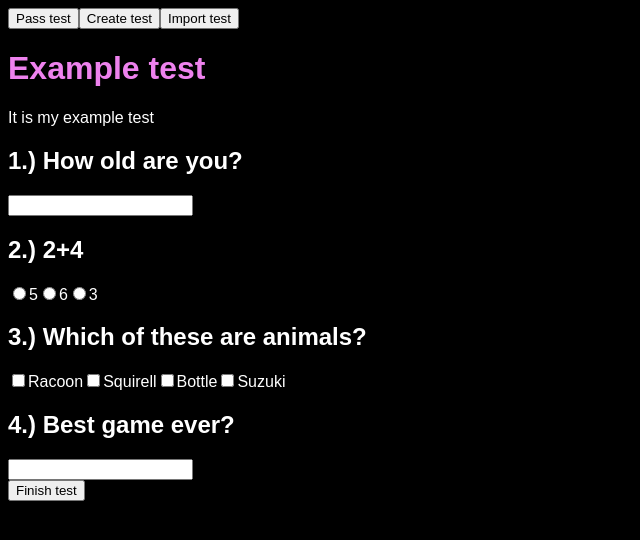
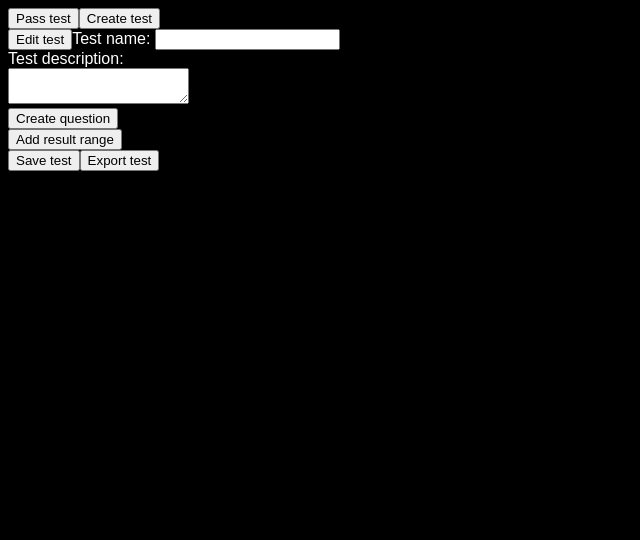
Before and after one commit to ronikiienko/tests_app, a React (Vite) app: page / in a window 1280 px wide. Shown: the top 540 px of the page, without its empty margins (0-640 px from the left). Built offline with nearby package versions, Linux system fonts and the light colour scheme.

Commit message:
implement_mui

```diff
--- a/src/components/App.jsx
+++ b/src/components/App.jsx
@@ -3,7 +3,7 @@ import PassTest from './passTest/PassTest.jsx';
 import CreateTest from './createTest/Create-Test.jsx';
 
 export default function App() {
-    const [mode, setMode] = React.useState('passTest')
+    const [mode, setMode] = React.useState('create')
     function setPassMode () {
         setMode('passTest');
     }
--- a/src/components/createTest/Create-Question.jsx
+++ b/src/components/createTest/Create-Question.jsx
@@ -2,9 +2,16 @@ import React from 'react';
 import CreateAnswers from './Create-Answers.jsx';
 
 
-export default function CreateQuestion({questionIndex, setQuestions, saveSignal}) {
+export default function CreateQuestion({questionIndex, setQuestions, saveSignal, configObject}) {
     const [answers, setAnswers] = React.useState([]);
-    const [questionGeneral, setQuestionGeneral] = React.useState({question: '', answersType: ''});
+    const [questionGeneral, setQuestionGeneral] = React.useState({question: 'a', answersType: ''});
+    const renderCount = React.useRef(0);
+    React.useEffect(() => {
+        renderCount.current = renderCount.current + 1;
+    });
+    console.log(renderCount.current);
+    console.log('answers', answers);
+    console.log('question general', questionGeneral);
 
     function deleteQuestion() {
         setQuestions((prevQuestions) => {
@@ -16,16 +23,35 @@ export default function CreateQuestion({questionIndex, setQuestions, saveSignal}
         });
     }
 
+    // console.log(configObject);
+
+
     React.useEffect(() => {
+        if (renderCount.current > 1) {
             setQuestions(prevQuestions => {
                 let newQuestions = [...prevQuestions];
                 newQuestions[questionIndex] = {
                     ...questionGeneral,
-                answers: [...answers]
+                    answers: [...answers],
+                };
+                return newQuestions;
+            });
         }
-            return newQuestions;
-        })
-    }, [saveSignal])
+    }, [saveSignal]);
+
+    /*React.useEffect(() => {
+        if (renderCount.current > 2) {
+            let newQuestion = {...configObject.questions[questionIndex]};
+            let newAnswers = [...newQuestion.answers];
+            setAnswers(newAnswers);
+            let newQuestionGeneral = {
+                question: newQuestion.question,
+                answersType: newQuestion.answersType,
+            };
+            setQuestionGeneral(newQuestionGeneral);
+        }
+    }, [configObject]);
+*/
 
     function addNewAnswer() {
         setAnswers((prevAnswers) => {
@@ -33,7 +59,7 @@ export default function CreateQuestion({questionIndex, setQuestions, saveSignal}
             if (questionGeneral.answersType === 'number') {
                 newAnswers.push({min: '', max: '', mark: ''});
             } else {
-                newAnswers.push({answer: '', mark: ''})
+                newAnswers.push({answer: '', mark: ''});
             }
             return newAnswers;
         });
@@ -49,27 +75,29 @@ export default function CreateQuestion({questionIndex, setQuestions, saveSignal}
     }
 
     React.useEffect(() => {
+        if (renderCount.current > 1) {
             let emptyAnswer;
             if (questionGeneral.answersType === 'number') {
                 emptyAnswer = {
                     min: '',
                     max: '',
-                mark: ''
-            }
+                    mark: '',
+                };
             } else {
                 emptyAnswer = {
                     answer: '',
-                mark: ''
-            }
+                    mark: '',
+                };
             }
             setAnswers((prevAnswers) => {
                 let newAnswers = [];
                 for (let i = 0; i < prevAnswers.length; i++) {
-                newAnswers.push(emptyAnswer)
+                    newAnswers.push(emptyAnswer);
                 }
                 return [...newAnswers];
-        })
-    }, [questionGeneral.answersType])
+            });
+        }
+    }, [questionGeneral.answersType]);
 
 
     return (
@@ -77,13 +105,13 @@ export default function CreateQuestion({questionIndex, setQuestions, saveSignal}
             <h2>{questionIndex + 1}.)</h2>
             <p>Question:</p>
             <input onChange={(event) => handleChange(event)} name="question" type="text"
-                   value={questionGeneral.question} style={{display: "block"}}/>
+                   value={questionGeneral.question} style={{display: 'block'}}/>
             <p>Answers type:</p>
             <input
-                type='radio'
-                name='answersType'
+                type="radio"
+                name="answersType"
                 id={`setTypeRadio${questionIndex}`}
-                value='radio'
+                value="radio"
                 onChange={(event) => handleChange(event)}
                 checked={questionGeneral.answersType === 'radio'}
             />
@@ -91,10 +119,10 @@ export default function CreateQuestion({questionIndex, setQuestions, saveSignal}
 
 
             <input
-                type='radio'
-                name='answersType'
+                type="radio"
+                name="answersType"
                 id={`setTypeCheckbox${questionIndex}`}
-                value='checkbox'
+                value="checkbox"
                 onChange={(event) => handleChange(event)}
                 checked={questionGeneral.answersType === 'checkbox'}
             />
@@ -102,10 +130,10 @@ export default function CreateQuestion({questionIndex, setQuestions, saveSignal}
 
 
             <input
-                type='radio'
-                name='answersType'
+                type="radio"
+                name="answersType"
                 id={`setTypeText${questionIndex}`}
-                value='text'
+                value="text"
                 onChange={(event) => handleChange(event)}
                 checked={questionGeneral.answersType === 'text'}
             />
@@ -113,16 +141,16 @@ export default function CreateQuestion({questionIndex, setQuestions, saveSignal}
 
 
             <input
-                type='radio'
-                name='answersType'
+                type="radio"
+                name="answersType"
                 id={`setTypeNumber${questionIndex}`}
-                value='number'
+                value="number"
                 onChange={(event) => handleChange(event)}
                 checked={questionGeneral.answersType === 'number'}
             />
             <label htmlFor={`setTypeNumber${questionIndex}`}>Number</label>
 
-            <br />
+            <br/>
             {questionGeneral.answersType && <button onClick={addNewAnswer}>Add new answer</button>}
             <button onClick={deleteQuestion}>Delete question</button>
             <CreateAnswers answers={answers} answersType={questionGeneral.answersType} setAnswers={setAnswers}/>
--- a/src/components/createTest/Create-Test.jsx
+++ b/src/components/createTest/Create-Test.jsx
@@ -1,4 +1,4 @@
-import React from 'react';
+import React, {useEffect} from 'react';
 import CreateQuestion from './Create-Question.jsx';
 import CreateResults from './Create-Results';
 import { saveAs } from 'file-saver';
@@ -11,15 +11,14 @@ export default function CreateTest() {
     // console.log(testConfigObject);
     // console.log(questions);
     function exportTest () {
-        console.log();
         let blob = new Blob([JSON.stringify(testConfigObject)], {type: "text/plain;charset=utf-8"});
         saveAs(blob, `${general.testName}.txt`);
     }
     React.useEffect(() => {
         setTestConfigObject({general: {...general}, questions: [...questions]});
     }, [questions]);
-    console.clear()
-    console.log(testConfigObject);
+
+
     function sendSaveSignal() {
         setSaveSignal(Date.now());
 
@@ -41,6 +40,7 @@ export default function CreateTest() {
                 questionIndex={index}
                 setQuestions={setQuestions}
                 saveSignal={saveSignal}
+                configObject={testConfigObject}
             />
         );
     });
@@ -54,9 +54,26 @@ export default function CreateTest() {
             );
         });
     }
+    /*React.useEffect(() => {
+        console.log(testConfigObject);
+    }, [testConfigObject])*/
+    function setExistingTest (object) {
+        setTestConfigObject(object);
+        setGeneral({testName: object.general.testName, testDescription: object.general.testDescription});
+        setQuestions([...object.questions])
+    }
+
+    async function openExistingTest() {
+        let [fileHandle] = await window.showOpenFilePicker();
+        let fileData = await fileHandle.getFile();
+        let text = await fileData.text();
+        let configObject = JSON.parse(text)
+        setExistingTest(configObject)
+    }
 
     return (
         <div>
+            <button onClick={openExistingTest}>Edit test</button>
             <span>Test name: </span>
             <input value={general.testName} onChange={event => handleChange(event)} name="testName"/>
             <br/>
@@ -67,7 +84,7 @@ export default function CreateTest() {
             <br/>
             <button onClick={createNewQuestion}>Create question</button>
             {questionElements}
-            <CreateResults setGeneral={setGeneral} saveSignal={saveSignal}/>
+            <CreateResults setGeneral={setGeneral} saveSignal={saveSignal} configObject={testConfigObject}/>
             <br/>
             <button onClick={sendSaveSignal}>Save test</button>
             <button onClick={exportTest}>Export test</button>
--- a/src/utils.js
+++ b/src/utils.js
@@ -0,0 +1,3 @@
+export function isObjectEmpty(obj) {
+    return obj.general.testName === ''
+}
```
Lines whose indentation alone changed are shown as unchanged.
